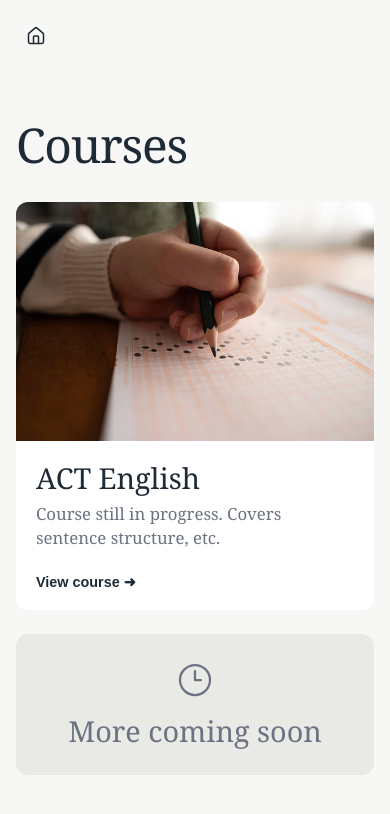
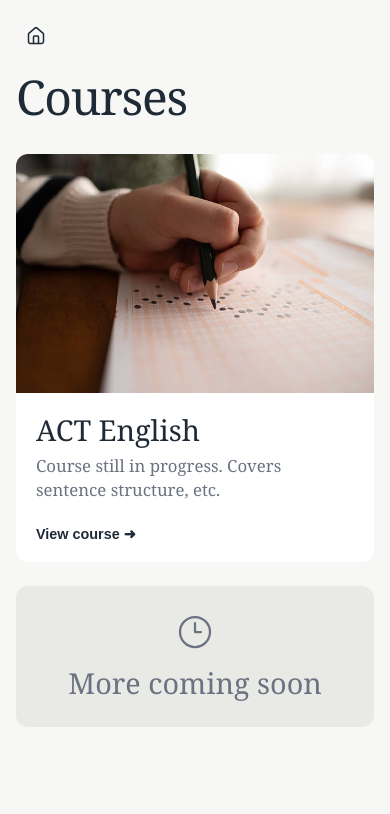
Before and after one commit to matt-mcwilliams/act-software-course, a Next.js app: page / in a window 390 px wide. Shown: the top 814 px of the page. Built offline with nearby package versions, Linux system fonts and the light colour scheme.

Commit message:
Remove top padding from page main

```diff
--- a/src/app/globals.css
+++ b/src/app/globals.css
@@ -76,7 +76,7 @@ a:focus-visible {
 }
 
 .page-main {
-  padding-block: clamp(4rem, 8vw, 6rem) 7rem;
+  padding-block: 0 7rem;
 }
 
 .back-navigation {
@@ -398,7 +398,7 @@ a:focus-visible {
   }
 
   .page-main {
-    padding-block: 3rem 5rem;
+    padding-block: 0 5rem;
   }
 
   .back-navigation {
```
